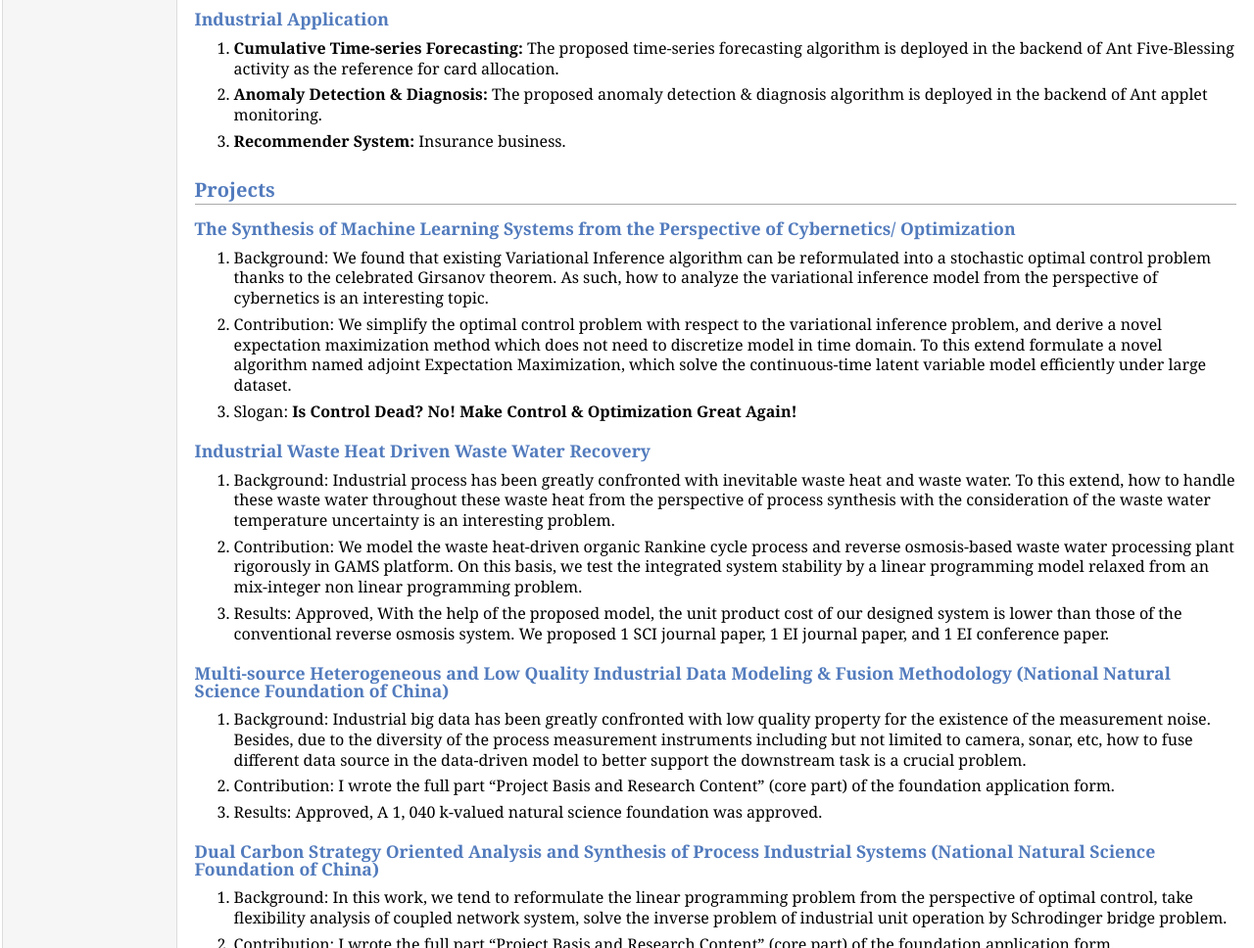
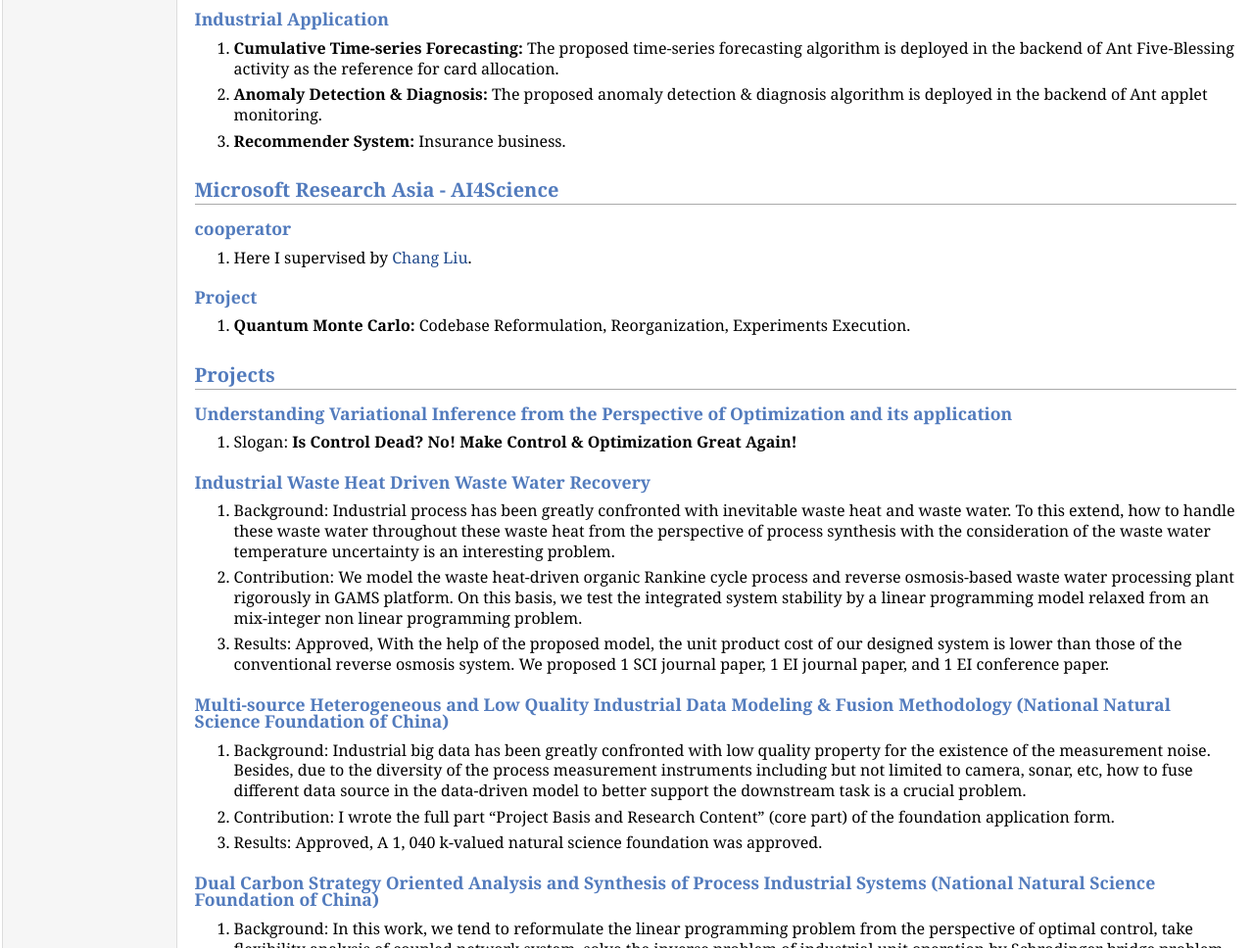
Before and after one commit to ZiciuCanJustus/ZiciuCanJustus.github.io, a plain HTML site: page index.html in a window 1280 px wide. Shown: the part 1310-2278 px from the top of the page at 98% size. Drawn offline with Linux system fonts and the light colour scheme.

Commit message:
modified cvs

```diff
--- a/index.html
+++ b/index.html
@@ -164,6 +164,26 @@ Supervisor: <a href="https://person.zju.edu.cn/en/zhsong" target=&ldquo;blank&rd
 
 
 
+</p>
+</li>
+</ol>
+<h2>Microsoft Research Asia - AI4Science
+</h2>
+<h3>cooperator
+</h3>
+<ol>
+<li><p>Here I supervised by <a href="https://scholar.google.com/citations?user=rYd0GEsAAAAJ&amp;hl=en" target=&ldquo;blank&rdquo;>Chang Liu</a>.
+
+</p>
+</li>
+</ol>
+<h3>Project
+</h3>
+<ol>
+<li><p><b>Quantum Monte Carlo:</b> Codebase Reformulation, Reorganization, Experiments Execution.
+
+
+
 
 
 </p>
@@ -171,17 +191,9 @@ Supervisor: <a href="https://person.zju.edu.cn/en/zhsong" target=&ldquo;blank&rd
 </ol>
 <h2>Projects
 </h2>
-<h3>The Synthesis of Machine Learning Systems from the Perspective of Cybernetics/ Optimization
+<h3>Understanding Variational Inference from the Perspective of Optimization and its application
 </h3>
 <ol>
-<li><p>Background: We found that existing Variational Inference algorithm can be reformulated into a stochastic optimal control problem thanks to the celebrated Girsanov theorem. As such, how to analyze the variational inference model from the perspective of cybernetics is an interesting topic.
-
-</p>
-</li>
-<li><p>Contribution: We simplify the optimal control problem with respect to the variational inference problem, and derive a novel expectation maximization method which does not need to discretize model in time domain. To this extend formulate a novel algorithm named adjoint Expectation Maximization, which solve the continuous-time latent variable model efficiently under large dataset.
-
-</p>
-</li>
 <li><p>Slogan: <b>Is Control Dead? No! Make Control &amp; Optimization Great Again!</b>
 
 
```
Also changed, not shown: 3 other files.
